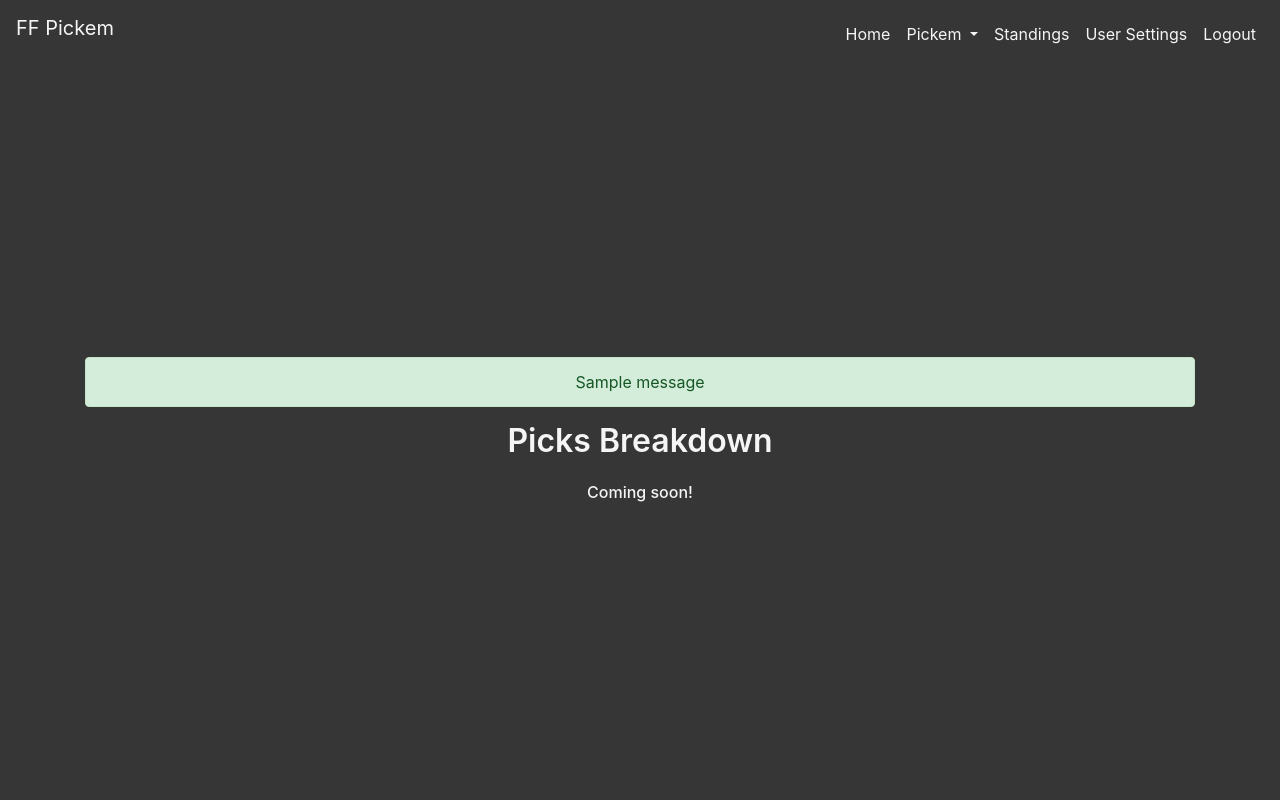
After one commit to jeffreyho101/fantasy-pickem, a Flask app: page /picks_breakdown in a window 1280 px wide. The commit adds this page. Run offline with Flask 2, Linux system fonts and the light colour scheme; a user stored in the database is signed in; tables that the repository leaves empty hold one stand-in row (values such as "Sample post"); one stand-in notice (Sample message) is shown; some libraries are stand-ins or nearby versions.

Commit message:
picks breakdown init

```diff
--- a/pickem/main.py
+++ b/pickem/main.py
@@ -266,6 +266,32 @@ def week_picks_post(week=get_week()):
     )
 
 
+@main.route('/picks_breakdown')
+@login_required
+def picks_breakdown(week=get_week()):
+    """
+    picks_breakdown: Display a page allowing for a more detailed breakdown of picks
+
+    Returns:
+        str: A rendering of picks_breakdown.html with default pick breakdown for the given week
+    """
+    current_datetime = datetime.now(timezone('US/Pacific'))
+    return render_template('picks_breakdown.html', week=week,)
+
+
+@main.route('/picks_breakdown', methods=['POST'])
+@login_required
+def picks_breakdown_post(week=get_week()):
+    """
+    picks_breakdown: Display a player's weekly picks on a page after processing POST request on a pick
+
+    Returns:
+        str: A rendering of picks_breakdown.html with parameters that are updated with a POST request
+    """
+    current_datetime = datetime.now(timezone('US/Pacific'))
+    return render_template('picks_breakdown.html', week=week,)
+
+
 @main.route('/standings', endpoint='standings')
 @login_required
 def standings():
--- a/pickem/templates/base.html
+++ b/pickem/templates/base.html
@@ -31,10 +31,22 @@
                         </a>
                     </li>
                     {% if current_user.is_authenticated %}
-                    <li class="nav-item">
-                        <a href="{{ url_for('main.week_picks') }}" class="navbar-item nav-link active">
-                            Weekly Pickem
+                    <li class="nav-item dropdown">
+                        <a class="nav-link dropdown-toggle" href="{{ url_for('main.week_picks') }}" id="navbarDropdown"
+                            role="button" data-toggle="dropdown" aria-haspopup="true" aria-expanded="false">
+                            Pickem
                         </a>
+                        <div class="dropdown-menu dropdown-menu-right" style="background-color: #363636;"
+                            aria-labelledby="navbarDropdown">
+                            <a class="dropdown-item text-light" style="background-color: #363636;"
+                                href="{{ url_for('main.week_picks') }}">
+                                Weekly Pickem
+                            </a>
+                            <a class=" dropdown-item text-light" style="background-color: #363636;"
+                                href="{{ url_for('main.picks_breakdown') }}">
+                                Picks Breakdown
+                            </a>
+                        </div>
                     </li>
                     <li class="nav-item">
                         <a href="{{ url_for('main.standings') }}" class="navbar-item nav-link active">
--- /dev/null
+++ b/pickem/templates/picks_breakdown.html
@@ -0,0 +1,23 @@
+{% extends "base.html" %}
+
+{% block content %}
+
+{% with messages = get_flashed_messages(with_categories=true) %}
+{% if messages %}
+<!-- Handle flashes that get triggered from signup -->
+<div class="alert alert-{{ messages.0.0 }}" role="alert">
+    {% for category, message in messages %}
+    {{ message }} </br>
+    {% endfor %}
+</div>{% endif %}
+{% endwith %}
+
+<h1 class="title">
+    Picks Breakdown
+</h1>
+
+<h6>
+    Coming soon!
+</h6>
+
+{% endblock %}
```
